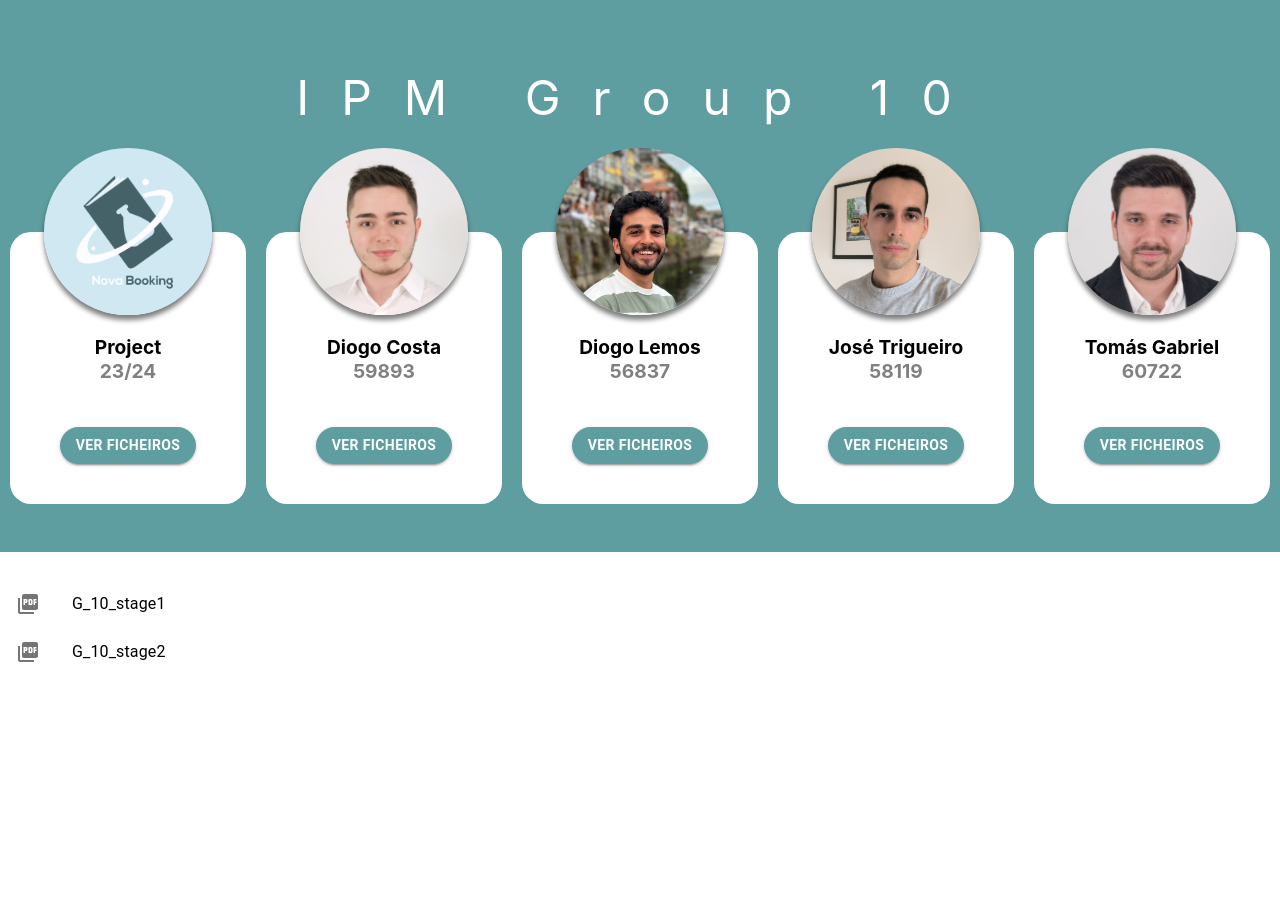
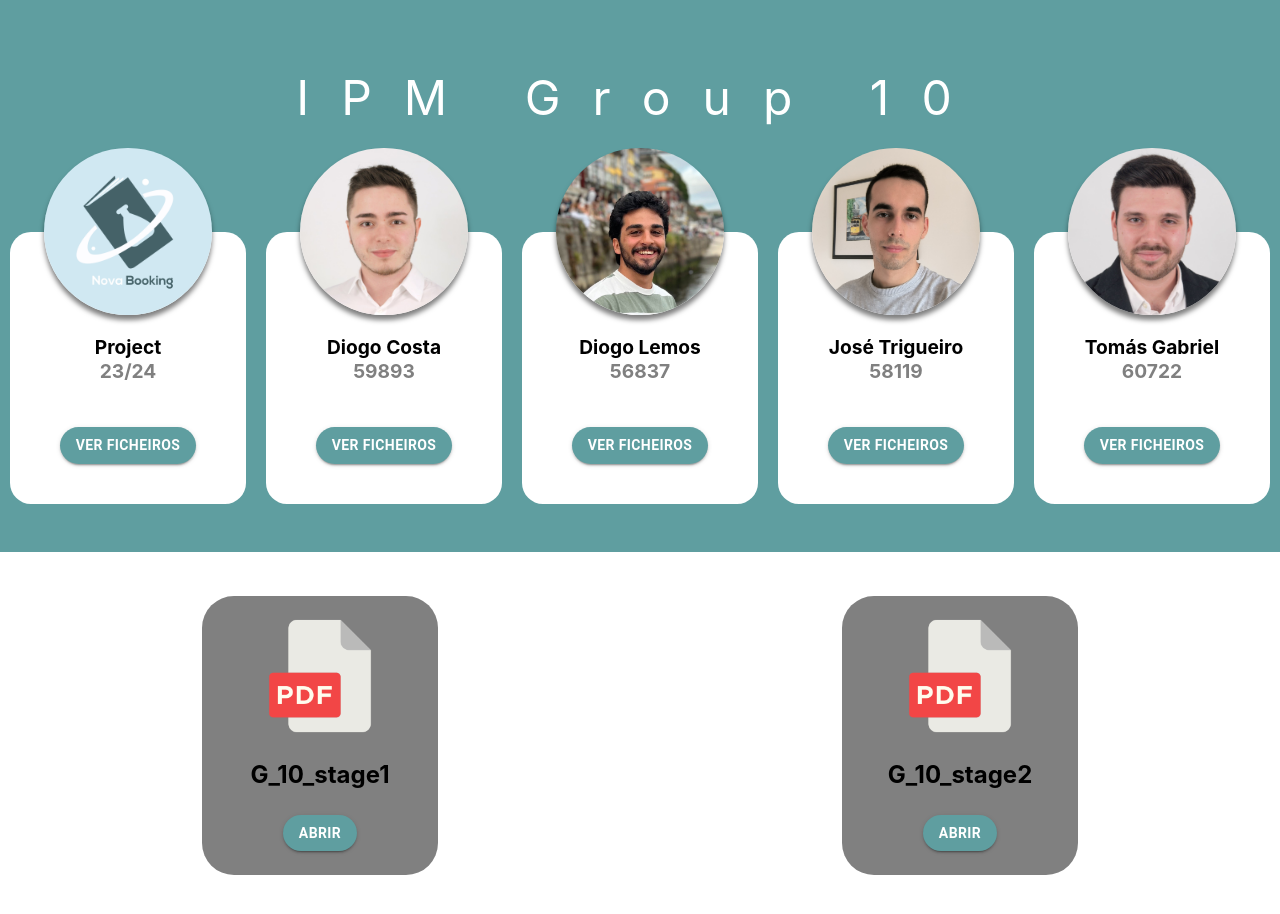
Before and after one commit to dcosta500/ipm-site, a React (Create React App) app: page / in a window 1280 px wide. Shown: the top 914 px of the page. Before the commit the page ends 800 px from the top, so only its background shows below. Built offline with nearby package versions, Linux system fonts and the light colour scheme.

Commit message:
Files Done

```diff
--- /dev/null
+++ b/src/app/components/mainpage/others/Files.css
@@ -0,0 +1,20 @@
+.FileContainer {
+  background-color: gray;
+  width: 14.69rem;
+  height: 17.44rem;
+  border-radius: 2rem;
+}
+
+.FileImage {
+  height: 10rem;
+}
+
+.FileName {
+  font-weight: bold;
+  font-size: 1.5rem;
+}
+
+.GridItem {
+  display: flex;
+  justify-content: center;
+}
--- a/src/app/components/mainpage/others/Files.js
+++ b/src/app/components/mainpage/others/Files.js
@@ -2,15 +2,32 @@ import ListItem from "@mui/material/ListItem";
 import ListItemIcon from "@mui/material/ListItemIcon";
 import ListItemText from "@mui/material/ListItemText";
 import Divider from "@mui/material/Divider";
+import { Box, Button } from "@mui/material";
+import { pdfFilesImage } from "src/assets/files/proj_meta";
+import "./Files.css";
 
-export default function Files(props) {
+export default function File(props) {
+  const imgSrc = require("src/assets/files/project_files/pdfFiles.png");
+
+  const buttonStyle = {
+    fontWeight: "bold",
+    backgroundColor: "cadetblue",
+    position: "relative",
+    top: "1.6rem",
+    borderRadius: "1.31rem",
+  };
+
   return (
-    <ListItem
-      key={props.text}
-      onClick={() => window.open(props.file, "_blank")}
-    >
-      <ListItemIcon>{props.icon}</ListItemIcon>
-      <ListItemText primary={props.text} />
-    </ListItem>
+    <Box className="FileContainer">
+      <img className="FileImage" src={imgSrc} />
+      <Box className="FileName">{props.text}</Box>
+      <Button
+        sx={buttonStyle}
+        variant="contained"
+        onClick={() => window.open(props.file, "_blank")}
+      >
+        Abrir
+      </Button>
+    </Box>
   );
 }
--- a/src/app/components/mainpage/sections/FilesSection.css
+++ b/src/app/components/mainpage/sections/FilesSection.css
@@ -1,4 +1,6 @@
 .FilesSection {
+  height: 22.94rem;
+
+  display: flex;
   align-items: center;
-  padding-top: 20px;
 }
--- a/src/app/components/mainpage/sections/FilesSection.js
+++ b/src/app/components/mainpage/sections/FilesSection.js
@@ -1,9 +1,10 @@
 import "./FilesSection.css";
 import Box from "@mui/material/Box";
 import List from "@mui/material/List";
-import Files from "../others/Files";
+import File from "../others/Files";
 import PDFIcon from "@mui/icons-material/PictureAsPdf";
 import { proj_files } from "src/assets/files/proj_meta";
+import { Grid } from "@mui/material";
 
 const FilesSection = (props) => {
   // Find files of person
@@ -11,17 +12,17 @@ const FilesSection = (props) => {
 
   // Map found files
   let gridItems = fileArray.map((e, i) => (
-    <Files key={i} text={e.name} icon={<PDFIcon />} file={e.file} />
+    <Grid item xs={12 / fileArray.length}>
+      <Box className={"GridItem"}>
+        <File key={i} text={e.name} icon={<PDFIcon />} file={e.file} />
+      </Box>
+    </Grid>
   ));
 
   return (
-    <div className="FilesSection">
-      <Box sx={{ width: "100%", maxWidth: 200, bgcolor: "background.paper" }}>
-        <nav aria-label="main folders">
-          <List>{gridItems}</List>
-        </nav>
-      </Box>
-    </div>
+    <Box className="FilesSection">
+      <Grid container>{gridItems}</Grid>
+    </Box>
   );
 };
 
--- a/src/assets/files/proj_meta.js
+++ b/src/assets/files/proj_meta.js
@@ -67,3 +67,6 @@ export const proj_files = [
     ],
   },
 ];
+
+// Other Files
+export const pdfFilesImage = require("./project_files/pdfFiles.png");
```
Also changed, not shown: src/assets/files/project_files/pdfFiles.png (added).
